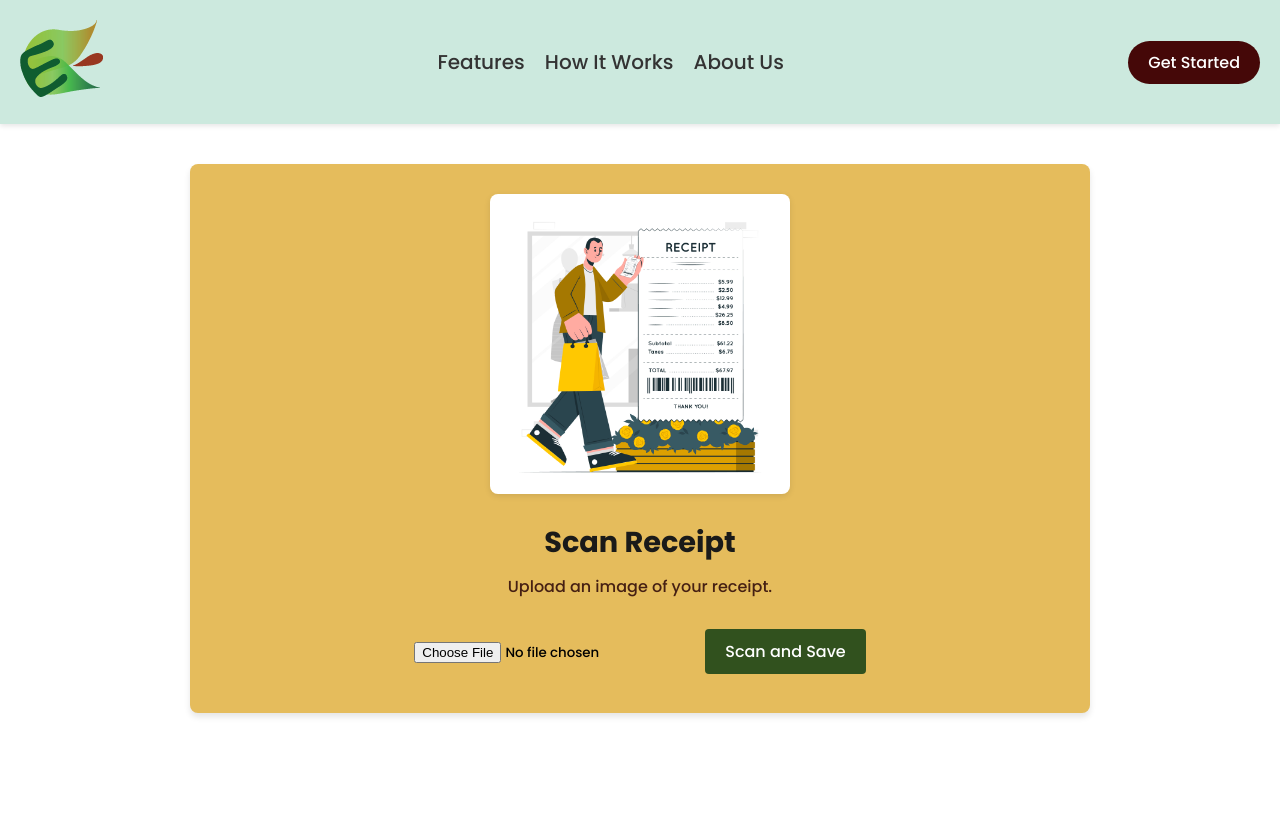
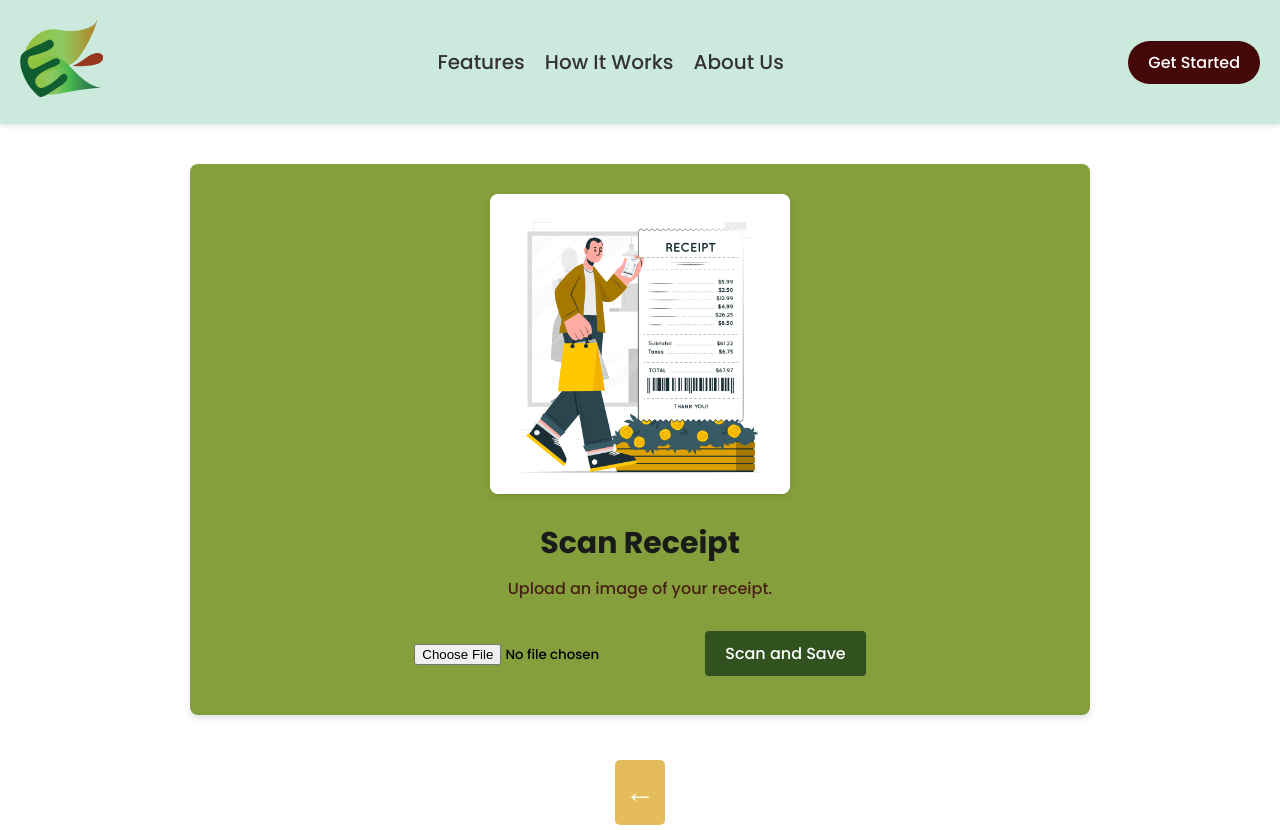
Before and after one commit to insiya2414/EcoEats, a React (Create React App) app in the folder ecoeats/: page /scan-receipt in a window 1280 px wide. Before the commit the page ends 800 px from the top, so only its background shows below. Built offline with nearby package versions, Linux system fonts and the light colour scheme; no server answers.

Commit message:
Added back button

```diff
--- a/ecoeats/src/Pages/ScanReceipt.css
+++ b/ecoeats/src/Pages/ScanReceipt.css
@@ -8,7 +8,6 @@
     --text-color: #462013;        /* Dark brown */
 }
 
-/* Main Container Styling */
 .sr-main-container {
     text-align: center;
     border-radius: 8px;
@@ -16,11 +15,10 @@
     padding: 30px;
     width: 90%;
     max-width: 900px;
-    background-color: var(--background-color); /* Using variable */
+    background-color: #859F3D; /* Using variable */
     margin: 40px auto;
 }
 
-/* Image inside the Main Container */
 .sr-main-container img {
     max-height: 300px;
     border-radius: 8px;
@@ -28,20 +26,17 @@
     margin-bottom: 20px;
 }
 
-/* Heading Styling */
 .sr-main-container h1 {
-    font-size: 1.8rem;
+    font-size: 30px;
     color: var(--secondary-color); /* Using variable for dark blackish */
     margin-bottom: 10px;
 }
 
-/* Paragraph Styling */
 .sr-main-container p {
     color: var(--text-color); /* Using variable for dark brown */
     margin-bottom: 20px;
 }
 
-/* File Input Styling */
 .sr-main-container input[type="file"] {
     margin-bottom: 20px;
 }
@@ -70,15 +65,33 @@
     margin-top: 10px;
 }
 
-/* Disabled Scan Button Styling */
 .scan-button:disabled {
     background-color: var(--button-disabled-color); /* Using light red variable */
     cursor: not-allowed;
 }
 
-/* Message Text Styling */
 .message {
     font-size: 1rem;
     color: #ae3030; /* Dark red color for the message text */
     margin-top: 20px;
 }
+
+.back-button-container {
+    text-align: center;
+    padding: 5px; /* Adjust padding as needed for spacing */
+}
+
+/* Back Button Styling */
+.back-button {
+    background-color:#e5bc5c;
+    color: white;
+    border: none; /* Remove border */
+    padding: 10px 10px 10px 10px;
+    border-radius: 5px;
+    cursor: pointer;
+    font-size: 30px;
+}
+
+.back-button:hover {
+    background-color: #ab8c44;
+}
--- a/ecoeats/src/Pages/ScanReceipt.js
+++ b/ecoeats/src/Pages/ScanReceipt.js
@@ -186,9 +186,13 @@ function ScanReceipt() {
         }
     };
 
+
+
     return (
-        <div className="sr-main-container">
-            <img src="/receipt.jpg" alt="Receipt Scanning" />
+        <>
+
+            <div className="sr-main-container">
+                <img src="/receipt.jpg" alt="Receipt Scanning" />
                 <h1>Scan Receipt</h1>
                 <p>Upload an image of your receipt.</p>
 
@@ -207,7 +211,14 @@ function ScanReceipt() {
 
                 {message && <p className="message">{message}</p>}
             </div>
-     );
+
+            <div className="back-button-container">
+                <button onClick={() => window.history.back()} className="back-button">
+                    &larr;
+                </button>
+            </div>
+        </>
+    );
 }
 
 export default ScanReceipt;
```
